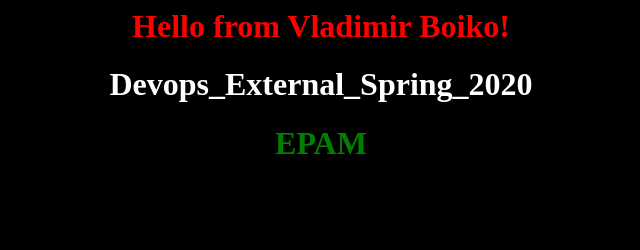
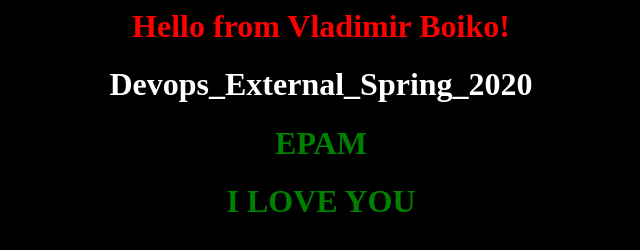
Before and after one commit to vnboiko/app-for-jenkins, a plain HTML site: page index.html in a window 1280 px wide. Shown: the whole page, without its empty margins (319-959 px from the left). Drawn offline with Linux system fonts and the light colour scheme.

Commit message:
Add line

```diff
--- a/index.html
+++ b/index.html
@@ -5,6 +5,7 @@
 
 <h1><font color=white>Devops_External_Spring_2020</font></h1>
 <h1><font color=green>EPAM</font></h1>
+<h1><font color=green>I LOVE YOU</font></h1>
 
 </center>
 </body>
```
